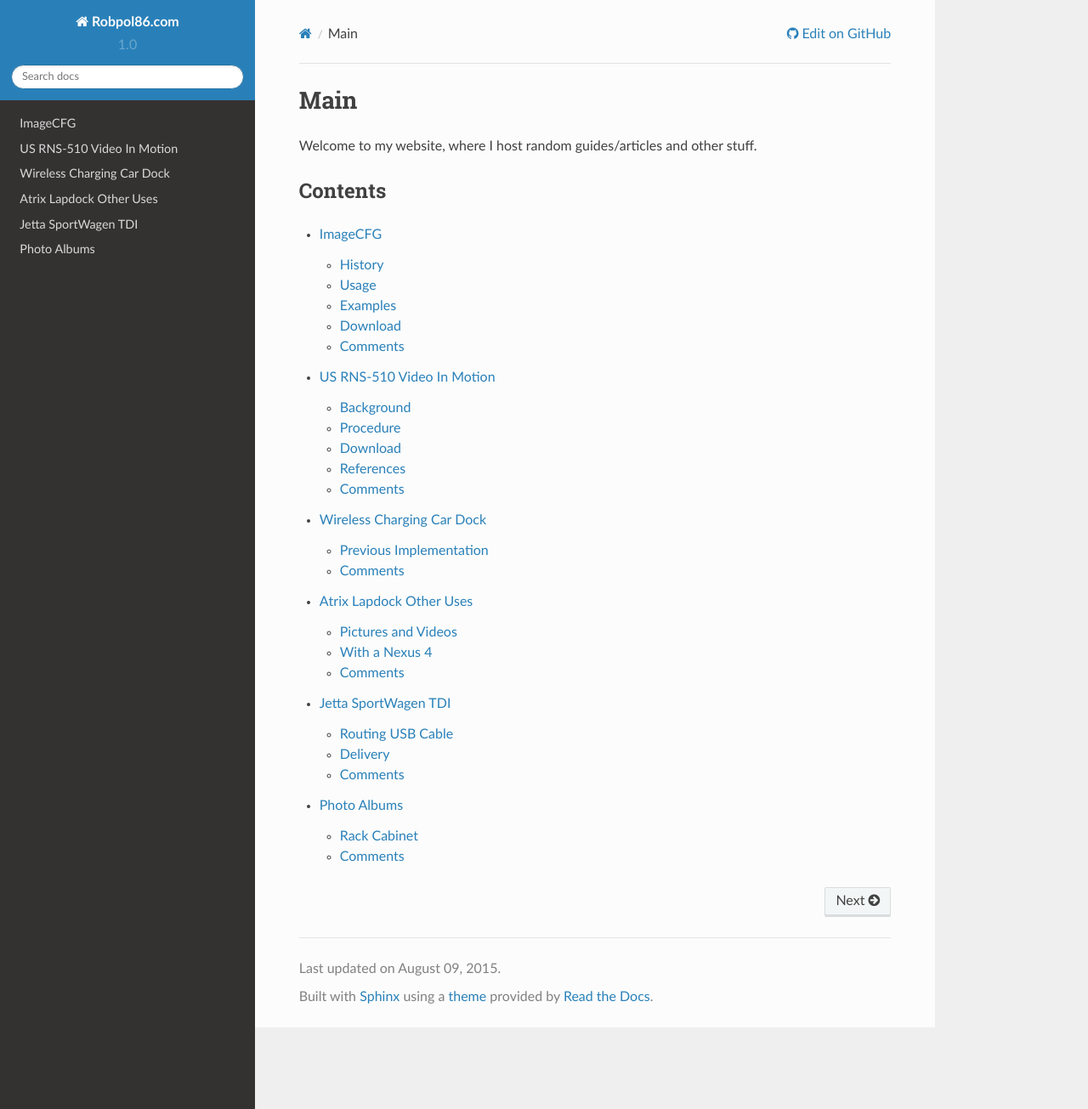
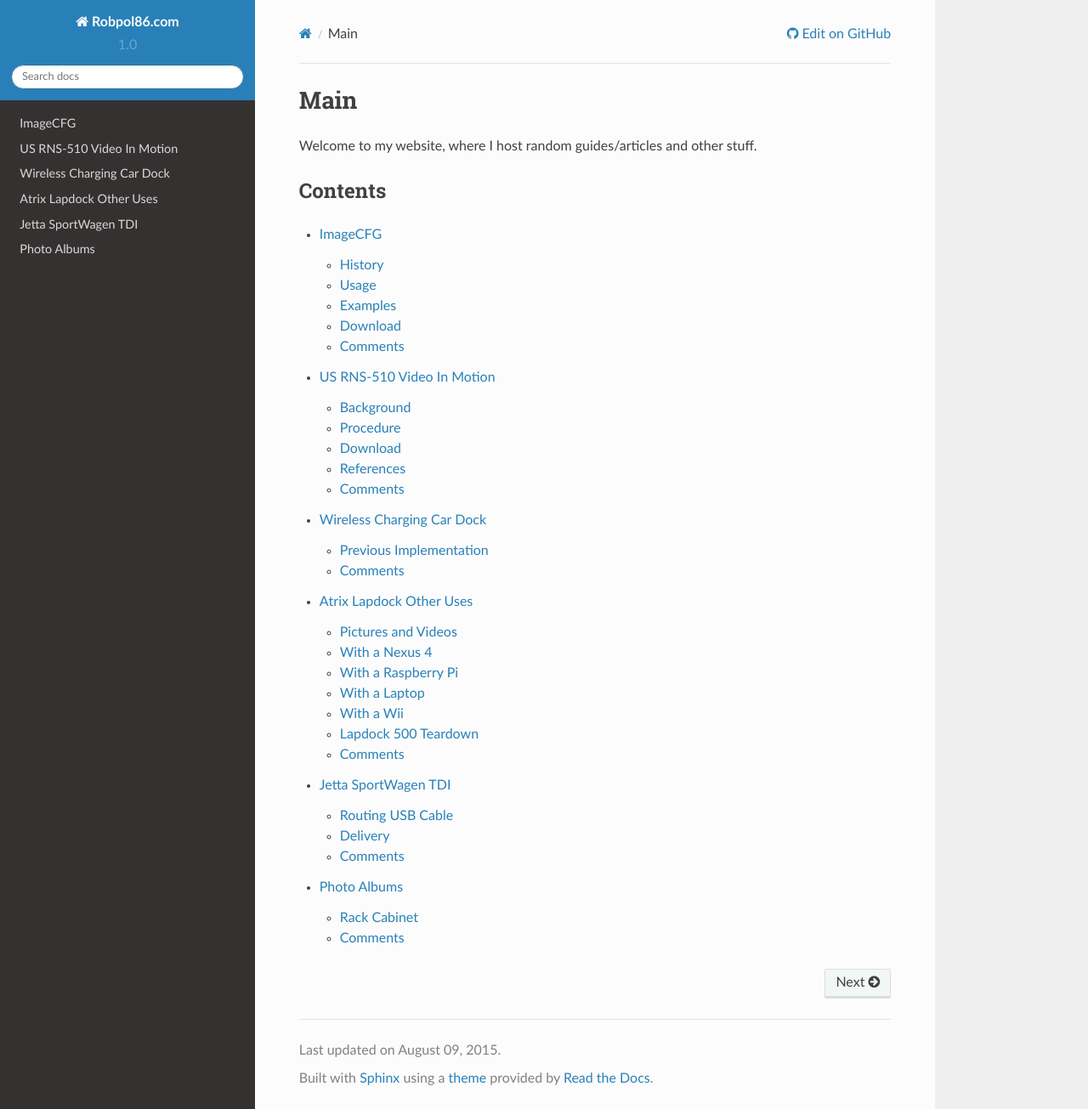
Before and after one commit to selfcov/robpol86.com, a Sphinx documentation site: the page built from docs/index.rst, in a window 1280 px wide and 1305 px high. Shown: the whole window at 85% size. Built offline with Sphinx 7.4.7 and the Read the Docs theme 2.0.0, drawn with Linux system fonts in a browser that asks for light colours; part of the change alters nothing that is shown.

Commit message:
Done with Atrix Lapdock

```diff
--- a/docs/atrix_lapdock.rst
+++ b/docs/atrix_lapdock.rst
@@ -104,6 +104,78 @@ Using USB OTG and Miracast
 
 It works, but it's not really pleasant. If we can get Keyboard/Mouse to Bluetooth working that would be much better.
 
+With a Raspberry Pi
+===================
+
+The Lapdock works great with the Raspberry Pi, but with a few caveats:
+
+* Every time the Lapdock's lid is opened or closed, power is cut off the RPI for a second, causing it to reboot.
+* There is no "off" mode. When the lid is closed, power is cut off for a second, but then returned, so the RPI will
+  power back on.
+
+Adapters used:
+
+* `HDMI Male to Micro HDMI Female <https://www.dealextreme.com/p/hdmi-male-to-micro-hdmi-female-adapter-66079>`_
+* `Micro USB B Male to Female <https://www.ebay.com/itm/ws/eBayISAPI.dll?ViewItem&item=270928425953>`_
+
+.. note::
+
+    The Raspberry Pi only supports power from its micro USB port, and the regular USB ports on the RPI won't allow
+    enough power through. So I had to splice another USB cable into the micro USB extension and route the USB data
+    cables (green and white) to the spliced cable.
+
+.. image:: https://i.imgur.com/cZR03m.jpg
+    :target: https://imgur.com/cZR03
+    :width: 33%
+.. image:: https://i.imgur.com/MrTBNm.jpg
+    :target: https://imgur.com/MrTBN
+    :width: 33%
+.. image:: https://i.imgur.com/vCYfGm.jpg
+    :target: https://imgur.com/vCYfG
+    :width: 33%
+
+With a Laptop
+=============
+
+I can use the Atrix Lapdock as a secondary display for my laptop. At home my laptop is docked to two monitors, so every
+time I traveled I had to deal with a single monitor. Not anymore! Adapters used:
+
+* `HDMI Male to Micro HDMI Female <https://www.dealextreme.com/p/hdmi-male-to-micro-hdmi-female-adapter-66079>`_
+* HDMI Female/Female Coupler
+
+.. image:: https://i.imgur.com/ldQ0cl.jpg
+    :target: https://imgur.com/ldQ0c
+    :width: 49%
+.. image:: https://i.imgur.com/KONZZl.jpg
+    :target: https://imgur.com/KONZZ
+    :width: 49%
+
+With a Wii
+==========
+
+I don't have a 360 or PS3, but I have a Wii and after I found an HDMI adapter I tried it with the Lapdock. Turns out it
+works just fine. The Lapdock takes care of changing resolution as long as it's at or below 1366x768. Audio works too by
+the way. This should work just fine with the Xbox 360, PS3, or any other HDMI devices. Adapters used:
+
+* `HDMI Male to Micro HDMI Female <https://www.dealextreme.com/p/hdmi-male-to-micro-hdmi-female-adapter-66079>`_
+* HDMI Female/Female Coupler
+* `Wii HDMI Adapter <https://www.amazon.com/gp/product/B0057UNPQO/>`_
+
+.. image:: https://i.imgur.com/TXiVxm.jpg
+    :target: https://imgur.com/TXiVx
+    :width: 33%
+.. image:: https://i.imgur.com/UkdYJm.jpg
+    :target: https://imgur.com/UkdYJ
+    :width: 33%
+.. image:: https://i.imgur.com/cc5TKm.jpg
+    :target: https://imgur.com/cc5TK
+    :width: 33%
+
+Lapdock 500 Teardown
+====================
+
+.. imgur-embed:: a/UDZs7
+
 Comments
 ========
 
```
